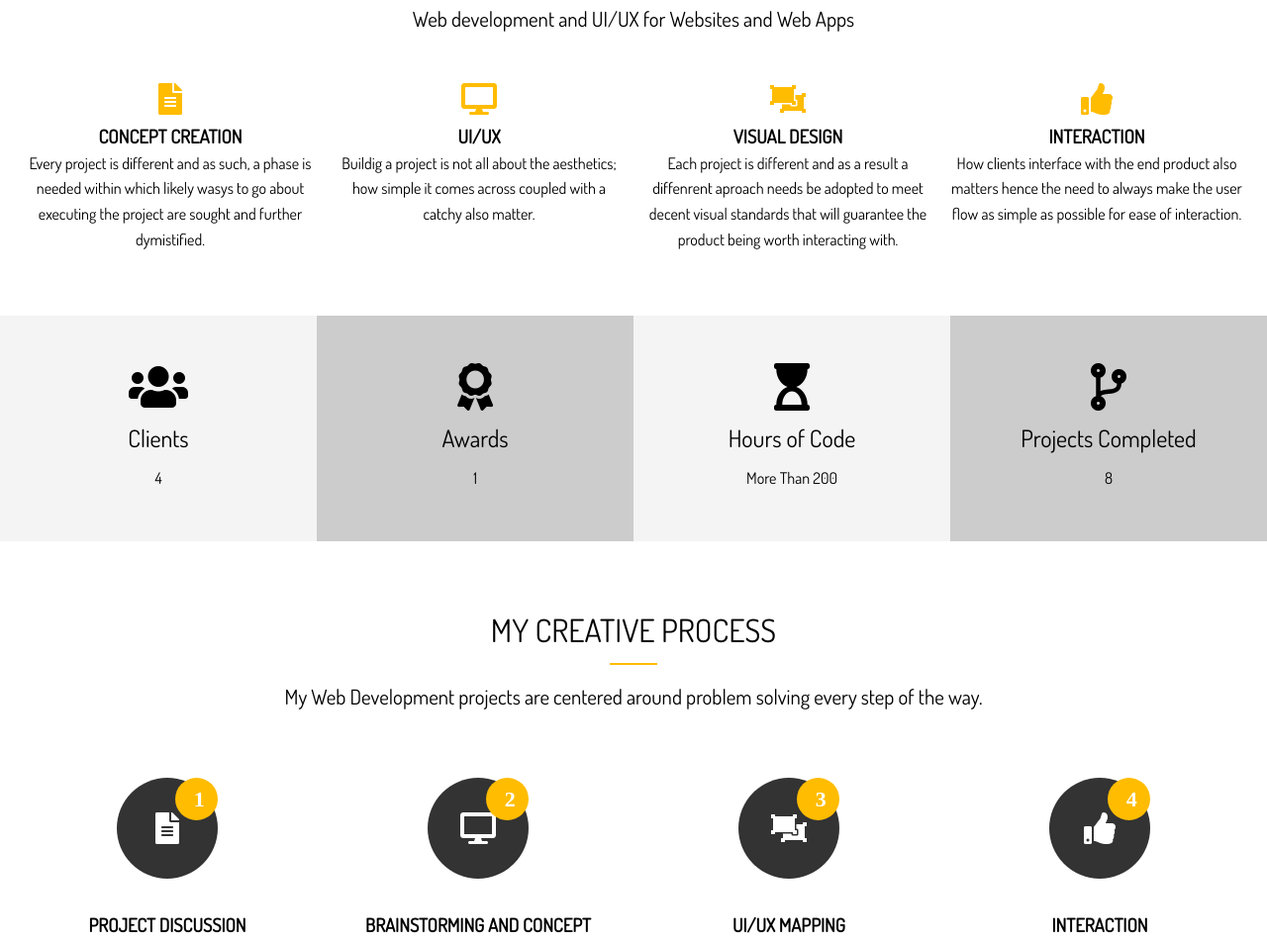
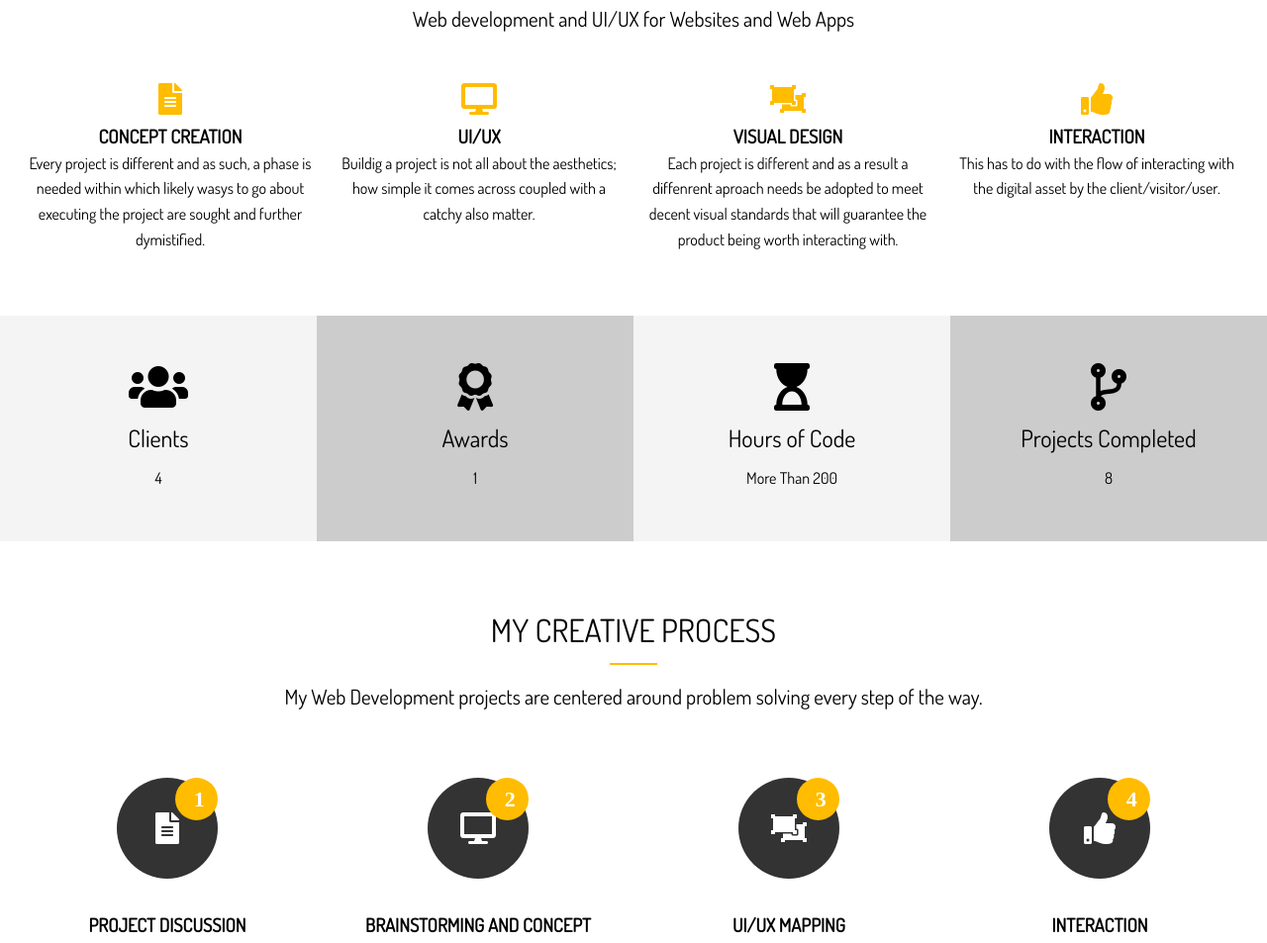
Before and after one commit to olu-folarin/Portfolio, a plain HTML site: page index.html in a window 1280 px wide. Shown: the part 906-1859 px from the top of the page at 99% size. Drawn offline with Linux system fonts and the light colour scheme; files whose address does not match are found by name.

```diff
--- a/index.html
+++ b/index.html
@@ -55,7 +55,7 @@
         <div>
           <i class="fas fa-thumbs-up fa-2x"></i>
           <h3>Interaction</h3>
-          <p>How clients interface with the end product also matters hence the need to always make the user flow as simple as possible for ease of interaction.</p>
+          <p>This has to do with the flow of interacting with the digital asset by the client/visitor/user.</p>
         </div>
       </div>
     </div>
```
